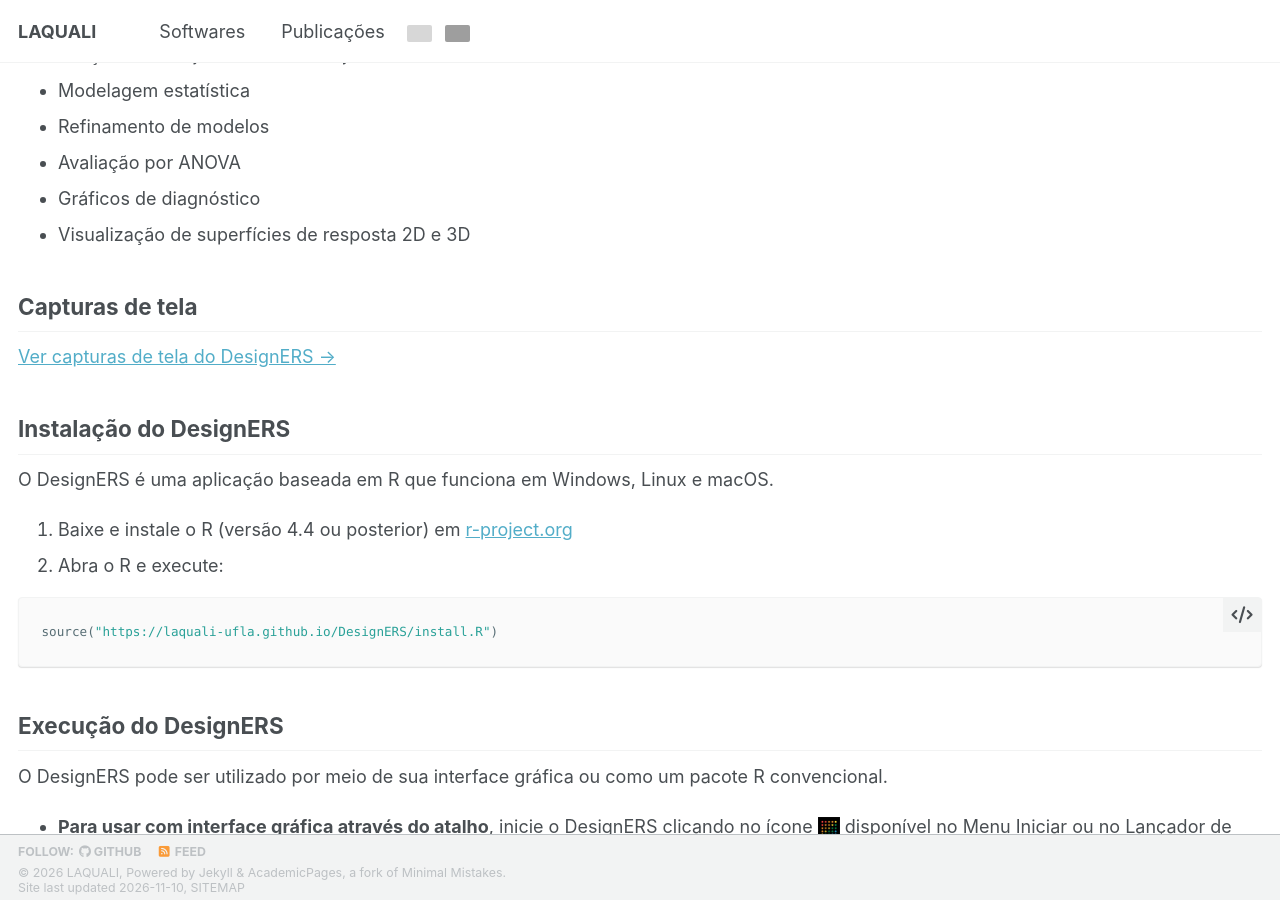
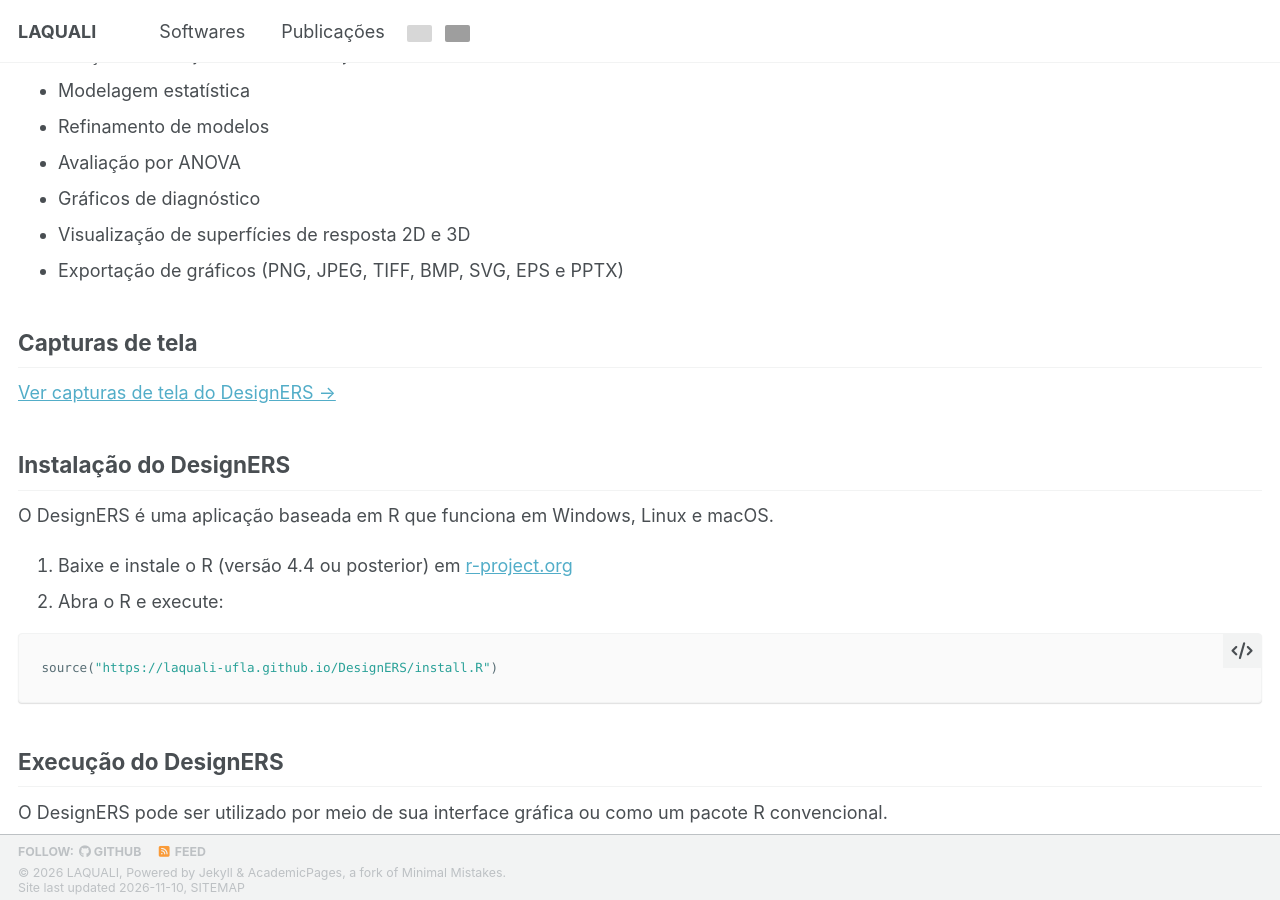
Before and after one commit to LAQUALI-UFLA/laquali-ufla.github.io, a Jekyll site: the page built from _pages/pt/softwares/designers_temporary.md, in a window 1280 px wide and 900 px high, scrolled down 596 px. Built offline with Jekyll 4.4.1, drawn with Linux system fonts in a browser that asks for light colours; a style sheet for code colours, icons or effects is not loaded; grey boxes are pictures that could not be loaded.

Commit message:
Add export options for graphics in designers_temporary.md

```diff
--- a/_pages/pt/softwares/designers_temporary.md
+++ b/_pages/pt/softwares/designers_temporary.md
@@ -22,6 +22,7 @@ author_profile: false
 - Avaliação por ANOVA
 - Gráficos de diagnóstico
 - Visualização de superfícies de resposta 2D e 3D
+- Exportação de gráficos (PNG, JPEG, TIFF, BMP, SVG, EPS e PPTX)
 
 ## Capturas de tela
 [Ver capturas de tela do DesignERS →](/pt/designers_screenshots/)
```
